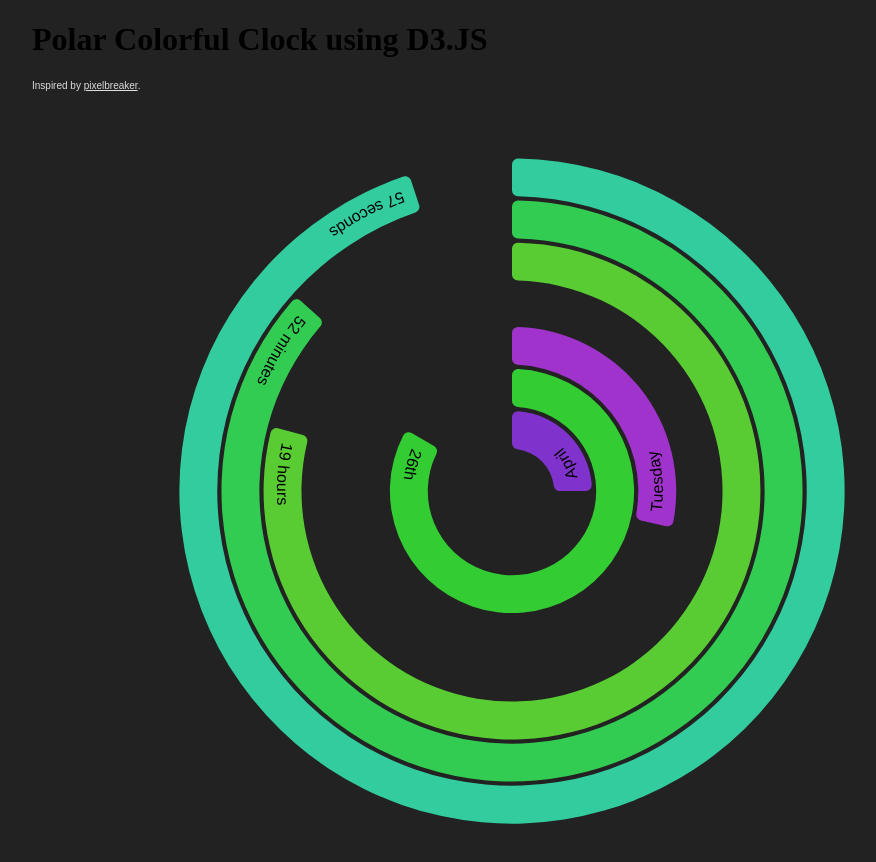
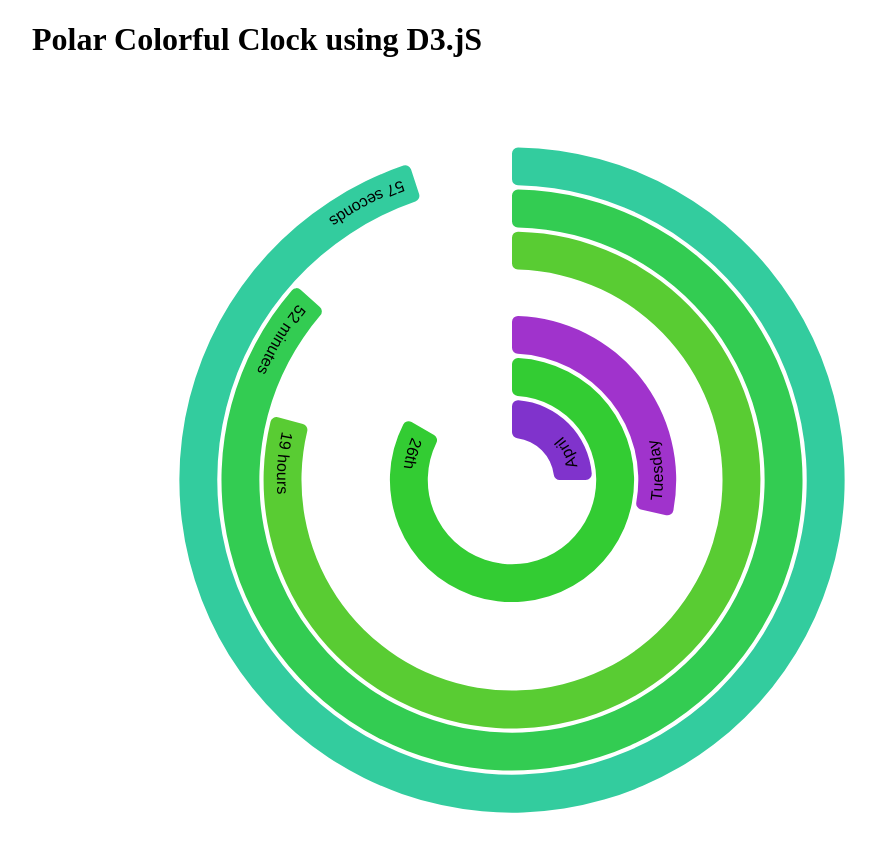
Before and after one commit to srinivasa1131/srinivasa1131.github.io, a plain HTML site: page polarcolorclock-d3.html in a window 1280 px wide. Shown: the whole page, without its empty margins (128-1004 px from the left). Drawn offline with nearby package versions, Linux system fonts and the light colour scheme.

Commit message:
Update polarcolorclock-d3.html

```diff
--- a/polarcolorclock-d3.html
+++ b/polarcolorclock-d3.html
@@ -9,7 +9,7 @@
 <style>
 
 body {
-  background: #222;
+  background: #fff;
   margin: auto;
   width: 960px;
 }
@@ -38,9 +38,7 @@ body {
 </style>
 </head>
 <body>
-  <h1> Polar Colorful Clock using D3.JS</h1>
-  <footer><div id="credit">Inspired by <a href="http://blog.pixelbreaker.com/polarclock/">pixelbreaker</a>.</div>
-</footer>
+<h1>Polar Colorful Clock using D3.jS</h1>
 </body>
 <script src="//d3js.org/d3.v3.min.js"></script>
 <script>
```
